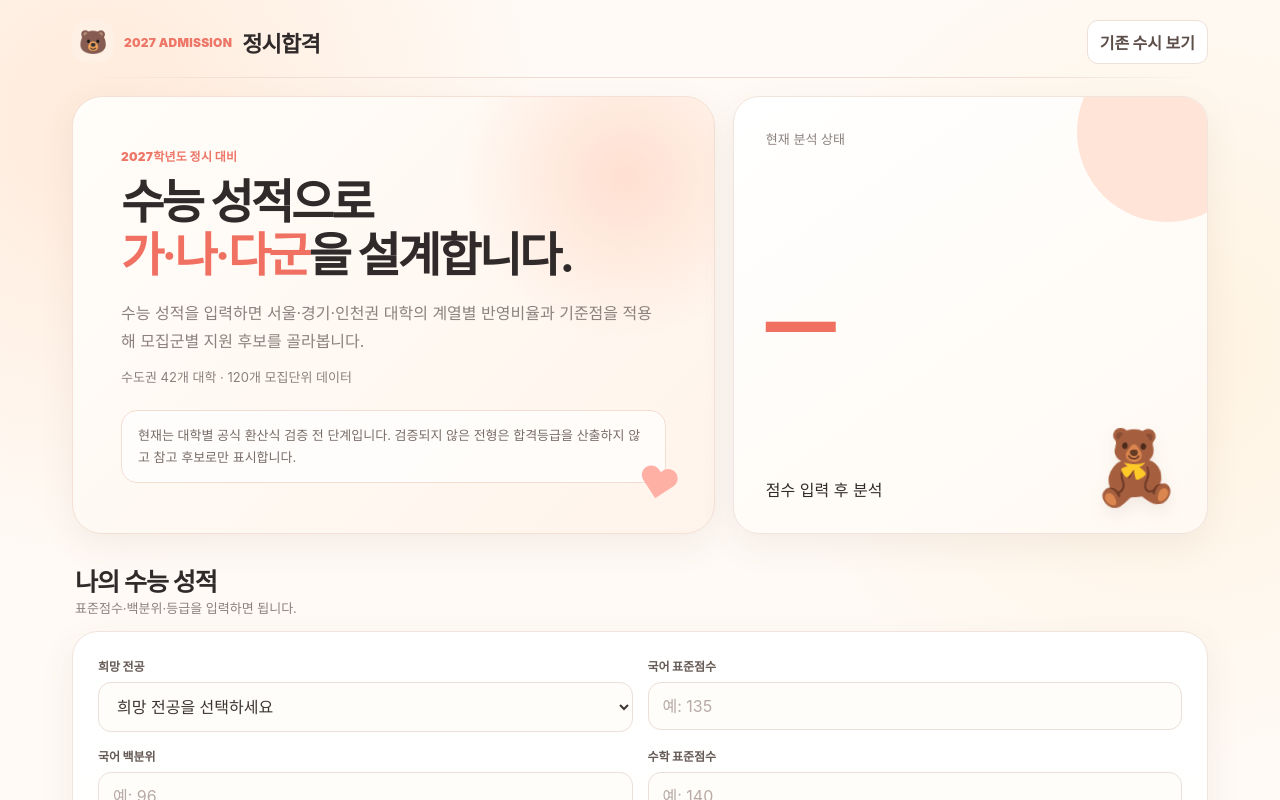
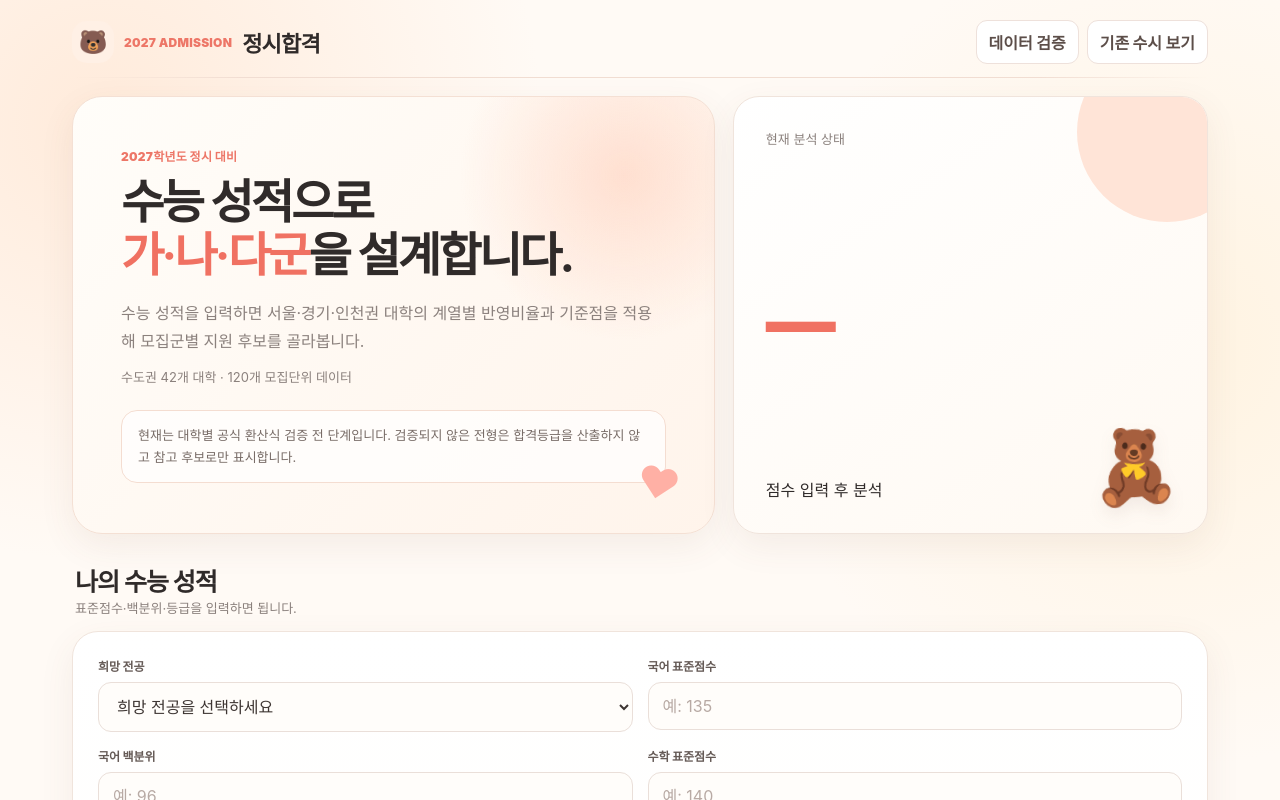
Before and after one commit to sooyachoco/2027-susi, a Next.js app: page / in a window 1280 px wide. Shown: the top 800 px of the page. Built offline with nearby package versions, Linux system fonts and the light colour scheme.

Commit message:
feat: link regular data audit dashboard from home

```diff
--- a/app/page.tsx
+++ b/app/page.tsx
@@ -25,7 +25,7 @@ export default function Page() {
   return <div className="app">
     <header className="topbar">
       <div><div className="eyebrow">2027 ADMISSION</div><strong>정시합격</strong></div>
-      <a className="secondary" href="/susi">기존 수시 보기</a>
+      <div style={{display:"flex",gap:8,alignItems:"center"}}><a className="secondary" href="/regular-audit">데이터 검증</a><a className="secondary" href="/susi">기존 수시 보기</a></div>
     </header>
 
     <main>
```
